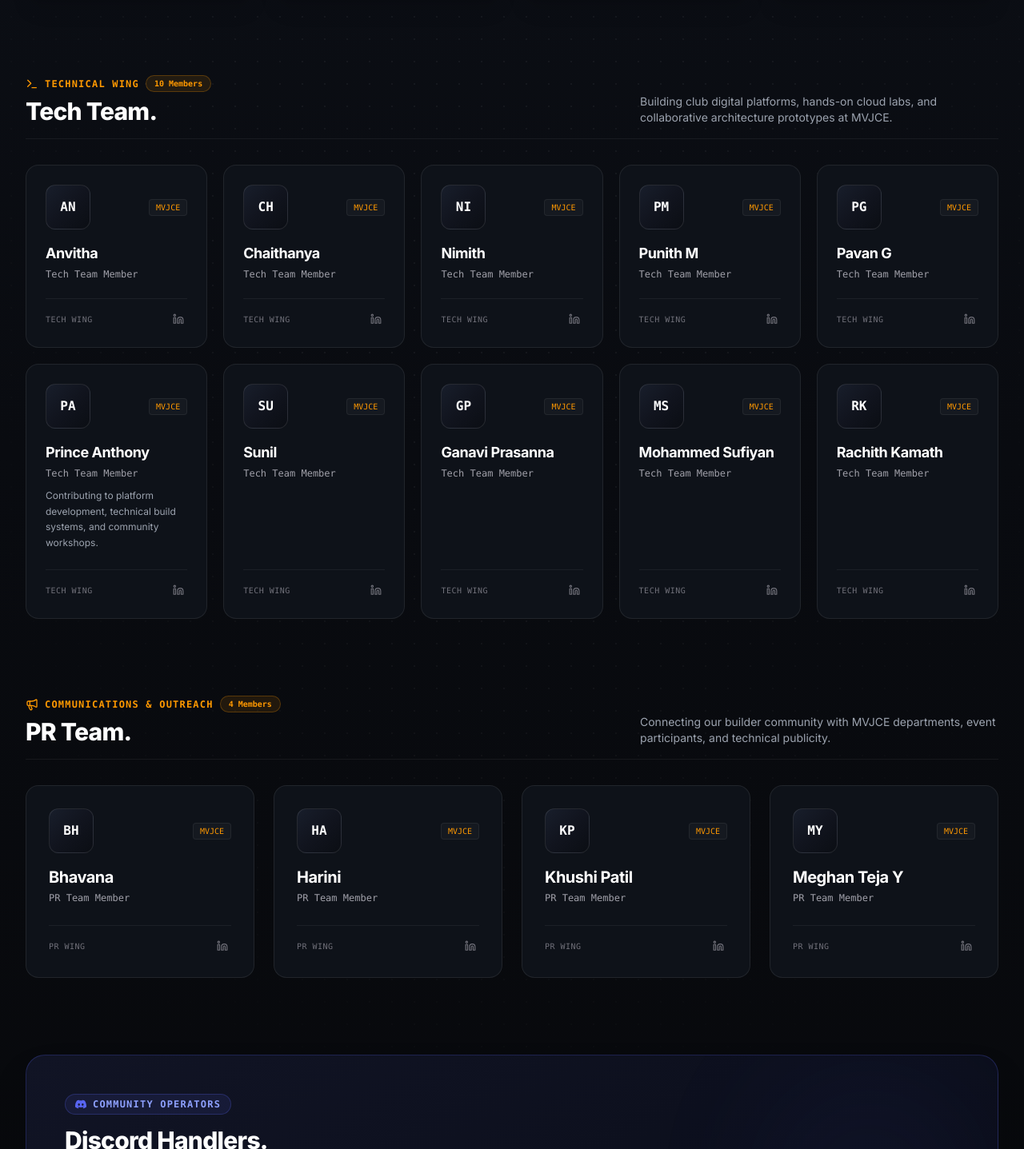
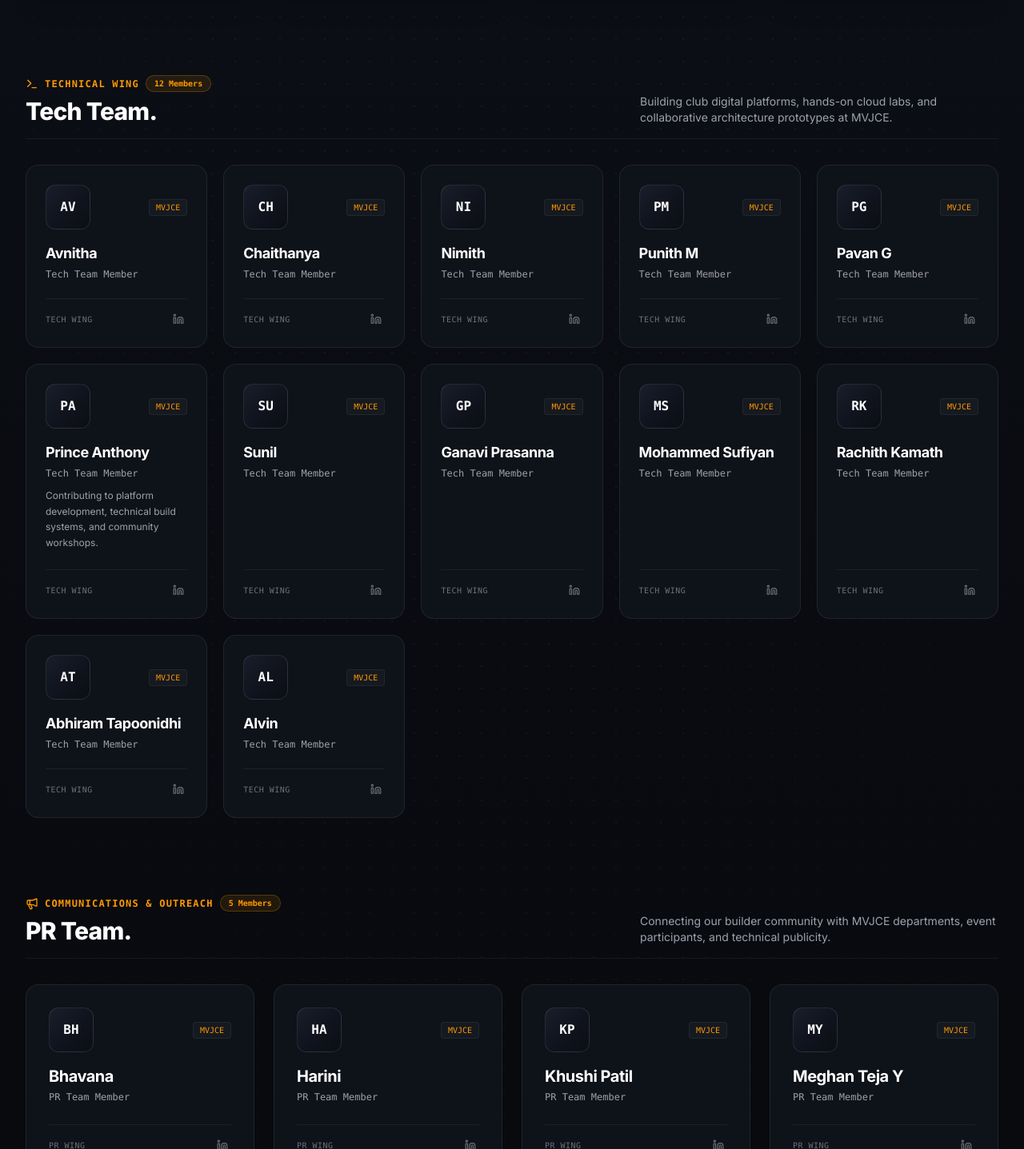
Before and after one commit to PRINCE-ANTHONY/aws, a Next.js app: page /team in a window 1280 px wide. Shown: the part 973-2410 px from the top of the page at 80% size. Built offline with nearby package versions, Linux system fonts and the light colour scheme.

Commit message:
Added some names

```diff
--- a/src/components/Teams.tsx
+++ b/src/components/Teams.tsx
@@ -58,9 +58,9 @@ const CORE_LEADERSHIP: Member[] = [
 
 const TECH_TEAM: Member[] = [
   {
-    name: 'Anvitha',
+    name: 'Avnitha',
     role: 'Tech Team Member',
-    initials: 'AN',
+    initials: 'AV',
     linkedinUrl: 'https://www.linkedin.com/company/aws-student-builder-group-mvjce',
   },
   {
@@ -118,6 +118,18 @@ const TECH_TEAM: Member[] = [
     initials: 'RK',
     linkedinUrl: 'https://www.linkedin.com/company/aws-student-builder-group-mvjce',
   },
+  {
+    name: 'Abhiram Tapoonidhi',
+    role: 'Tech Team Member',
+    initials: 'AT',
+    linkedinUrl: 'https://www.linkedin.com/company/aws-student-builder-group-mvjce',
+  },
+  {
+    name: 'Alvin',
+    role: 'Tech Team Member',
+    initials: 'AL',
+    linkedinUrl: 'https://www.linkedin.com/company/aws-student-builder-group-mvjce',
+  },
 ];
 
 const PR_TEAM: Member[] = [
@@ -143,6 +155,12 @@ const PR_TEAM: Member[] = [
     name: 'Meghan Teja Y',
     role: 'PR Team Member',
     initials: 'MY',
+    linkedinUrl: 'https://www.linkedin.com/company/aws-student-builder-group-mvjce',
+  },
+  {
+    name: 'Swathi',
+    role: 'PR Team Member',
+    initials: 'SW',
     linkedinUrl: 'https://www.linkedin.com/company/aws-student-builder-group-mvjce',
   },
 ];
@@ -176,9 +194,8 @@ interface TeamsProps {
 export default function Teams({ className = '', isStandalone = false }: TeamsProps = {}) {
   return (
     <div
-      className={`min-h-screen bg-gradient-to-b from-[#0e121a] via-[#090b10] to-[#07080a] ${
-        isStandalone ? 'pt-28 sm:pt-36 lg:pt-36' : 'py-20 sm:py-28'
-      } pb-24 px-4 sm:px-6 lg:px-8 relative overflow-hidden ${className}`}
+      className={`min-h-screen bg-gradient-to-b from-[#0e121a] via-[#090b10] to-[#07080a] ${isStandalone ? 'pt-28 sm:pt-36 lg:pt-36' : 'py-20 sm:py-28'
+        } pb-24 px-4 sm:px-6 lg:px-8 relative overflow-hidden ${className}`}
     >
       {/* Subtle Ambient Background Lighting */}
       <div
@@ -305,7 +322,7 @@ export default function Teams({ className = '', isStandalone = false }: TeamsPro
           </div>
         </section>
 
-        {/* Section C: Tech Team (10 Members) */}
+        {/* Section C: Tech Team */}
         <section aria-labelledby="tech-team-heading" className="space-y-8">
           <div className="flex flex-col sm:flex-row sm:items-end justify-between gap-3 pb-4 border-b border-white/[0.06]">
             <div>
@@ -315,7 +332,7 @@ export default function Teams({ className = '', isStandalone = false }: TeamsPro
                   TECHNICAL WING
                 </span>
                 <span className="text-[10px] font-mono font-semibold px-2.5 py-0.5 rounded-full bg-[#ff9900]/10 border border-[#ff9900]/25 text-[#ff9900]">
-                  10 Members
+                  {TECH_TEAM.length} Members
                 </span>
               </div>
               <h2 id="tech-team-heading" className="text-2xl sm:text-3xl font-extrabold text-white tracking-tight">
@@ -388,7 +405,7 @@ export default function Teams({ className = '', isStandalone = false }: TeamsPro
           </div>
         </section>
 
-        {/* Section D: PR Team (4 Members) */}
+        {/* Section D: PR Team */}
         <section aria-labelledby="pr-team-heading" className="space-y-8">
           <div className="flex flex-col sm:flex-row sm:items-end justify-between gap-3 pb-4 border-b border-white/[0.06]">
             <div>
@@ -398,7 +415,7 @@ export default function Teams({ className = '', isStandalone = false }: TeamsPro
                   COMMUNICATIONS & OUTREACH
                 </span>
                 <span className="text-[10px] font-mono font-semibold px-2.5 py-0.5 rounded-full bg-[#ff9900]/10 border border-[#ff9900]/25 text-[#ff9900]">
-                  4 Members
+                  {PR_TEAM.length} Members
                 </span>
               </div>
               <h2 id="pr-team-heading" className="text-2xl sm:text-3xl font-extrabold text-white tracking-tight">
```
